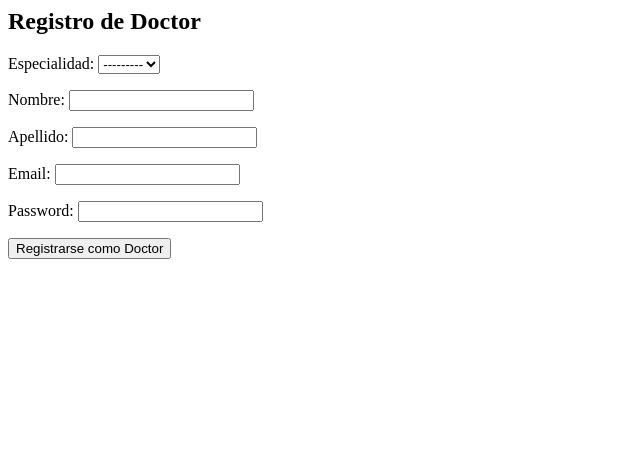
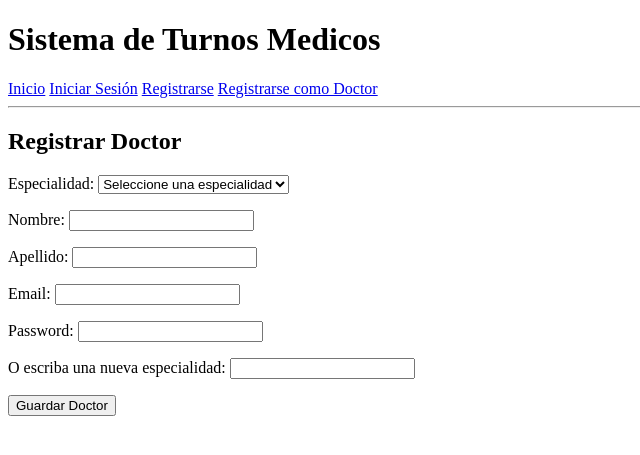
Before and after one commit to Romel137/Proyecto_WEB_III_grupo9, a Django app: page /registro-doctor/ in a window 1280 px wide. Shown: the top 455 px of the page, without its empty margins (0-640 px from the left). Run offline with Django 5.2, Linux system fonts and the light colour scheme; data that the repository does not hold is empty.

Commit message:
Implementar mejoras en el registro de usuarios y doctores, y creacion de especialidades

```diff
--- a/Sistema_de_turnos_medicos/turnos/forms.py
+++ b/Sistema_de_turnos_medicos/turnos/forms.py
@@ -1,11 +1,15 @@
 from django import forms
+from django.shortcuts import render, redirect
 from django.contrib.auth.forms import UserCreationForm
 from django.contrib.auth.models import User
 from .models import Turno, Especialidad, Doctor
+from django.forms import DateInput, TimeInput
+from django.contrib import messages
+from django.core.exceptions import ValidationError
+
 class RegistroForm(UserCreationForm):
     ROLES = (
         ('paciente', 'Paciente'),
-        ('doctor', 'Doctor'),
     )
     rol = forms.ChoiceField(choices=ROLES, widget=forms.RadioSelect)
 
@@ -19,6 +23,10 @@ class TurnoForm(forms.ModelForm):
     class Meta:
         model = Turno
         fields = ['especialidad', 'doctor', 'fecha', 'hora']
+        widgets = {
+            'fecha': DateInput(attrs={'type': 'date'}),
+            'hora': TimeInput(attrs={'type': 'time'}),
+        }
 
     def __init__(self, *args, **kwargs):
         super().__init__(*args, **kwargs)
@@ -61,11 +69,32 @@ class DoctorRegistroForm(forms.ModelForm):
     last_name = forms.CharField(label="Apellido")
     email = forms.EmailField()
     password = forms.CharField(widget=forms.PasswordInput)
-
+    especialidad = forms.ModelChoiceField(
+        queryset=Especialidad.objects.all(),
+        required=False,
+        empty_label="Seleccione una especialidad"
+    )
+    nueva_especialidad = forms.CharField(
+        required=False,
+        label="O escriba una nueva especialidad"
+    )
     class Meta:
         model = Doctor
         fields = ['especialidad']
 
+    def clean(self):
+        cleaned_data = super().clean()
+        especialidad = cleaned_data.get('especialidad')
+        nueva = cleaned_data.get('nueva_especialidad')
+
+        if not especialidad and not nueva:
+            raise forms.ValidationError("Debe seleccionar o ingresar una especialidad.")
+        return cleaned_data
+    def clean_email(self):
+        email = self.cleaned_data.get('email')
+        if User.objects.filter(username=email).exists():
+            raise ValidationError("Ya existe un usuario con este correo electrónico.")
+        return email
     def save(self, commit=True):
         user = User.objects.create_user(
             username=self.cleaned_data['email'],
@@ -74,8 +103,20 @@ class DoctorRegistroForm(forms.ModelForm):
             first_name=self.cleaned_data['first_name'],
             last_name=self.cleaned_data['last_name'],
         )
+        especialidad = self.cleaned_data.get('especialidad')
+        nueva = self.cleaned_data.get('nueva_especialidad')
+        if nueva:
+
+            especialidad, created = Especialidad.objects.get_or_create(nombre=nueva)
         doctor = super().save(commit=False)
         doctor.user = user
+        doctor.especialidad = especialidad
+
         if commit:
             doctor.save()
         return doctor
+
+class EspecialidadForm(forms.ModelForm):
+    class Meta:
+        model = Especialidad
+        fields = ['nombre']
--- a/Sistema_de_turnos_medicos/turnos/models.py
+++ b/Sistema_de_turnos_medicos/turnos/models.py
@@ -3,14 +3,14 @@ from django.contrib.auth.models import User
 from django.core.exceptions import ValidationError
 
 class Especialidad(models.Model):
-    nombre = models.CharField(max_length=100)
+    nombre = models.CharField(max_length=100, unique=True)
 
     def __str__(self):
         return self.nombre
 
 class Doctor(models.Model):
-    user = models.OneToOneField(User, on_delete=models.CASCADE)
-    especialidad = models.ForeignKey(Especialidad, on_delete=models.CASCADE)
+    user = models.OneToOneField(User, on_delete=models.CASCADE, related_name='doctor_profile')
+    especialidad = models.ForeignKey(Especialidad, on_delete=models.CASCADE, related_name='doctors')
 
     def __str__(self):
         return f"Dr. {self.user.get_full_name()} - {self.especialidad.nombre}"
--- a/Sistema_de_turnos_medicos/turnos/templates/turnos/registrar_doctor.html
+++ b/Sistema_de_turnos_medicos/turnos/templates/turnos/registrar_doctor.html
@@ -1,6 +1,9 @@
-<h2>Registro de Doctor</h2>
+{% extends "turnos/base.html" %}
+{% block content %}
+<h2>Registrar Doctor</h2>
 <form method="post">
-    {% csrf_token %}
-    {{ form.as_p }}
-    <button type="submit">Registrarse como Doctor</button>
+  {% csrf_token %}
+  {{ form.as_p }}
+  <button type="submit">Guardar Doctor</button>
 </form>
+{% endblock %}
--- a/Sistema_de_turnos_medicos/turnos/templates/turnos/registro.html
+++ b/Sistema_de_turnos_medicos/turnos/templates/turnos/registro.html
@@ -1,6 +1,6 @@
 {% extends "turnos/base.html" %}
 {% block content %}
-<h2>Registrarse</h2>
+<h2>Registrarse como Paciente</h2>
 <form method="post">
     {% csrf_token %}
     {{ form.as_p }}
--- a/Sistema_de_turnos_medicos/turnos/views.py
+++ b/Sistema_de_turnos_medicos/turnos/views.py
@@ -3,10 +3,19 @@ from django.contrib.auth import login, logout
 from django.contrib.auth.decorators import login_required
 from django.http import HttpResponseForbidden
 from django.contrib.auth.forms import AuthenticationForm
-from .forms import RegistroForm, TurnoForm
+from .forms import RegistroForm, TurnoForm, EspecialidadForm
 from .models import Turno, Doctor, Perfil, Paciente
 from django.core.mail import send_mail
 from .forms import DoctorRegistroForm
+from django.contrib import messages
+
+def is_patient(user):
+    """Checks if the user has a Perfil and is marked as a patient."""
+    return hasattr(user, 'perfil') and user.perfil.es_paciente
+
+def is_doctor(user):
+    """Checks if the user has a Perfil and is marked as a doctor."""
+    return hasattr(user, 'perfil') and user.perfil.es_doctor
 
 def inicio(request):
     return render(request, 'turnos/inicio.html')
@@ -36,13 +45,18 @@ def iniciar_sesion(request):
         if form.is_valid():
             user = form.get_user()
             login(request, user)
+            messages.success(request, f'¡Bienvenido, {user.username}!')
             return redirect('inicio')
+        else:
+            print("AuthenticationForm errors:", form.errors)
+            messages.error(request, 'Nombre de usuario o contraseña incorrectos.')
     else:
         form = AuthenticationForm()
     return render(request, 'turnos/login.html', {'form': form})
 
 def cerrar_sesion(request):
     logout(request)
+    messages.info(request, 'Has cerrado sesión correctamente.')
     return redirect('inicio')
 
 def listar_doctores(request):
@@ -162,3 +176,14 @@ def inicio(request):
     }
 
     return render(request, 'turnos/inicio.html', context)
+
+def crear_especialidad(request):
+    if request.method == 'POST':
+        form = EspecialidadForm(request.POST)
+        if form.is_valid():
+            form.save()
+            messages.success(request, "Especialidad creada con éxito.")
+            return redirect('crear_turno')
+    else:
+        form = EspecialidadForm()
+    return render(request, 'turnos/crear_especialidad.html', {'form': form})
```
